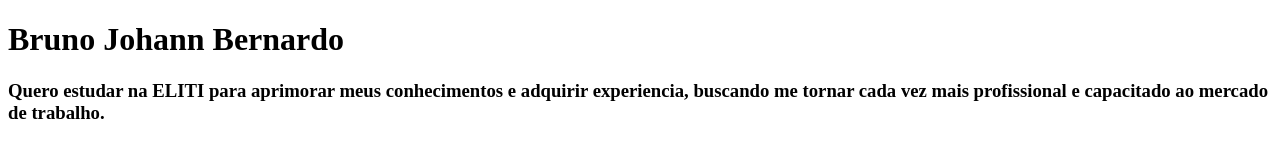
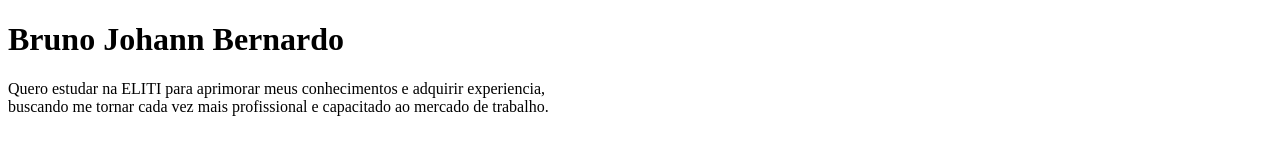
Before and after one commit to brunojohannb/desafio-eliti, a plain HTML site: page index.html in a window 1280 px wide. Drawn offline with Linux system fonts and the light colour scheme.

Commit message:
Update index.html

```diff
--- a/index.html
+++ b/index.html
@@ -9,7 +9,7 @@
 <body>
 
      <h1>Bruno Johann Bernardo</h1>
-     <h3>Quero estudar na ELITI para aprimorar meus conhecimentos e adquirir experiencia, buscando me tornar cada vez mais profissional e capacitado ao mercado de trabalho.</h3>
+     <p>Quero estudar na ELITI para aprimorar meus conhecimentos e adquirir experiencia, <br>buscando me tornar cada vez mais profissional e capacitado ao mercado de trabalho.</p>
 
 </body>
 </html>
```
